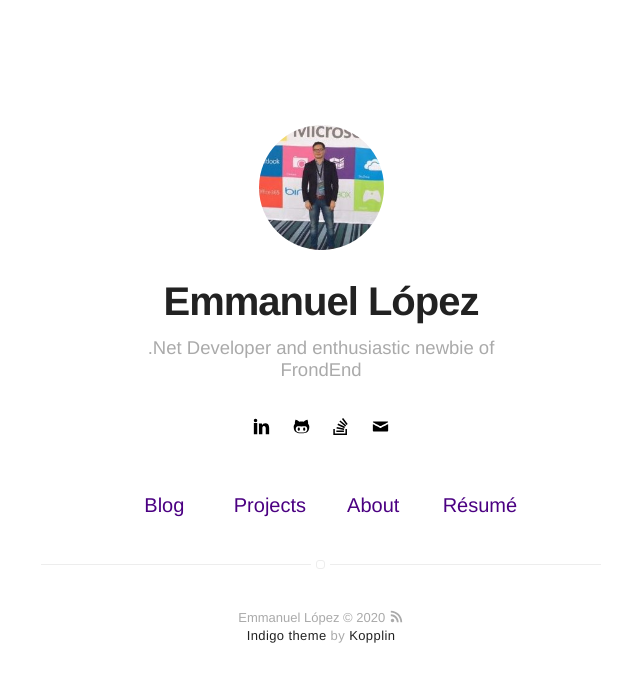
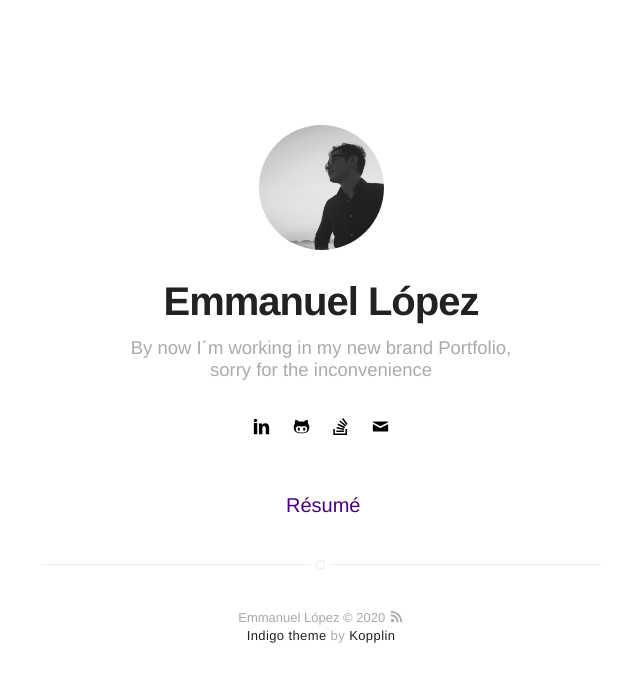
Before and after one commit to manelpz/manelpz.github.io, a Jekyll site: the page built from index.html, in a window 1280 px wide. Shown: the top 682 px of the page, without its empty margins (319-959 px from the left). Built offline with Jekyll 4.4.1, drawn with Linux system fonts in a browser that asks for light colours; some of the changed lines change nothing that is shown.

Commit message:
updating portfolio info

```diff
--- a/_config.yml
+++ b/_config.yml
@@ -1,6 +1,6 @@
 # main text of home
 name: Emmanuel López
-bio: .Net Developer and enthusiastic newbie of FrondEnd
+bio: By now I´m working in my new brand Portfolio, sorry for the inconvenience
 
 # twitter summary info
 description: I made this blog for testing Jekyll hosting on GitHub, but I hope in the future use it as Portfolio of my work.
@@ -8,7 +8,7 @@ description: I made this blog for testing Jekyll hosting on GitHub, but I hope i
 # if it's an external image, update below for true
 # better with square images
 external-image: false
-picture: assets/images/profile.jpg
+picture: assets/images/profile.jpeg
 
 # If you want to include your resume, set to true
 # and specify source (external or local).
@@ -36,8 +36,8 @@ permalink: /:title/
 # if you don't want comments in your posts, leave categories empty
 disqus:
   shortname: mydisqus # enter this from your disqus account
-  categories: [Blog, Project, Portfolio] # only show disqus for posts that have these categories
-
+  #categories: [Blog, Project, Portfolio] # only show disqus for posts that have these categories
+  categories: [Portfolio]
 # if you don't have any of social below, comment the line
 # facebook: myfacebook
 # twitter: mytwitter
@@ -53,7 +53,7 @@ stackoverflow: 1669467/emmanuel-lópez
 # quora: userquora
 # reddit: username
 # vimeo: myvimeo
-email: manelpz@icloud.com
+email: emmanuel.lopez.g@icloud.com
 
 author:
     johndoe:
@@ -79,11 +79,11 @@ width: normal
 # paginate_path: "blog/:num/"
 
 # if you don't need projects, comment the *projects* configs below
-projects: true
+projects: false
 
 # if you don't need "about" or "blog", comment them out below
-about: true
-blog: true
+about: false
+blog: false
 
 # do you want to show the "read time" of the posts?
 read-time: true
@@ -98,7 +98,7 @@ related: true
 post-advance-links: [blog]
 
 # show author block at the end of a post ?
-show-author: true
+show-author: false
 
 # do you want some animations?
 animation: true
```
Also changed, not shown: assets/images/profile.jpeg (added), 2 other files.
